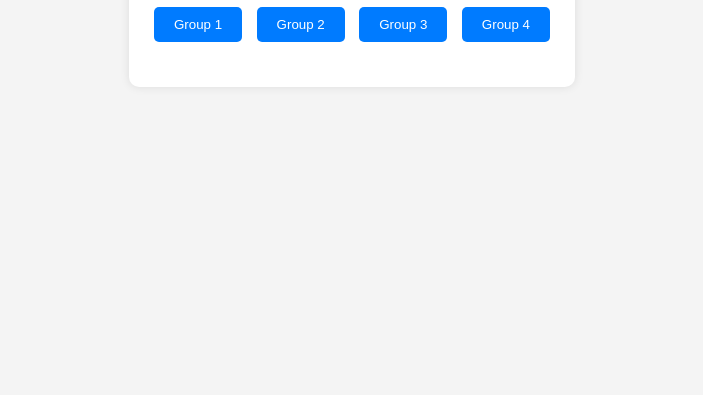
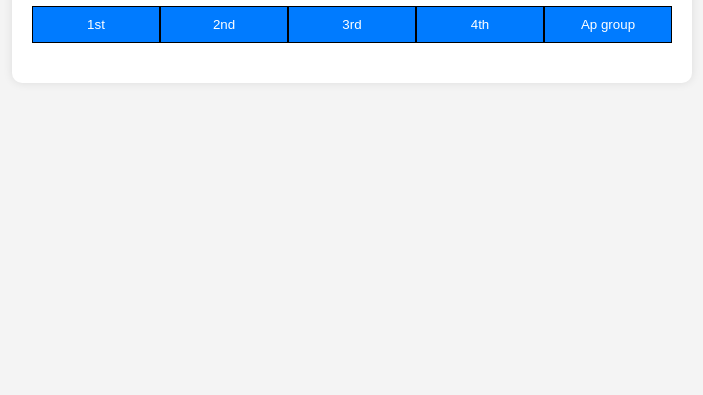
Before and after one commit to AkIszler/MadamLinkSite, a plain HTML site: page index.html in a window 1280 px wide. Shown: the part 405-800 px from the top of the page, without its empty margins (288-991 px from the left). Drawn offline with Linux system fonts and the light colour scheme.

Commit message:
minior updates to groups

```diff
--- a/index.html
+++ b/index.html
@@ -10,10 +10,11 @@
     <div class="container">
         <h1>Link Groups</h1>
         <div class="button-group">
-            <button onclick="showLinks('group1')">Group 1</button>
-            <button onclick="showLinks('group2')">Group 2</button>
-            <button onclick="showLinks('group3')">Group 3</button>
-            <button onclick="showLinks('group4')">Group 4</button>
+            <button onclick="showLinks('group1')">1st</button>
+            <button onclick="showLinks('group2')">2nd</button>
+            <button onclick="showLinks('group3')">3rd</button>
+            <button onclick="showLinks('group4')">4th</button>
+            <button onclick="showLinks('group5')">Ap group</button>
         </div>
         <div class="links" id="links">
             <!-- Links will be dynamically inserted here -->
--- a/index.js
+++ b/index.js
@@ -48,6 +48,18 @@ const linkData = {
         { name: "Link 4-8", url: "#link4-8" },
         { name: "Link 4-9", url: "#link4-9" },
         { name: "Link 4-10", url: "#link4-10" }
+    ],
+    group5: [
+        { name: "Link 4-1", url: "#link4-1" },
+        { name: "Link 4-2", url: "#link4-2" },
+        { name: "Link 4-3", url: "#link4-3" },
+        { name: "Link 4-4", url: "#link4-4" },
+        { name: "Link 4-5", url: "#link4-5" },
+        { name: "Link 4-6", url: "#link4-6" },
+        { name: "Link 4-7", url: "#link4-7" },
+        { name: "Link 4-8", url: "#link4-8" },
+        { name: "Link 4-9", url: "#link4-9" },
+        { name: "Link 4-10", url: "#link4-10" }
     ]
 };
 
--- a/style.css
+++ b/style.css
@@ -16,20 +16,27 @@ body {
     border-radius: 10px;
     box-shadow: 0 0 10px rgba(0, 0, 0, 0.1);
     text-align: center;
+    min-width: 50% !important;
 }
 
 .button-group {
+    display: flex;
+    justify-content: center;
+    gap: 0; /* No spacing between buttons */
     margin-bottom: 20px;
 }
 
 .button-group button {
+    flex: 1; /* All buttons take equal space */
+    margin: 5px;
     background-color: #007BFF;
     color: #fff;
-    border: none;
-    padding: 10px 20px;
-    margin: 5px;
-    border-radius: 5px;
+    border: 1px solid black;
+    padding: 10px;
+    margin: 0; /* Remove any margin */
+    border-radius: 0; /* Remove rounded corners to align perfectly */
     cursor: pointer;
+
 }
 
 .button-group button:hover {
@@ -38,6 +45,7 @@ body {
 
 .links {
     display: none;
+    padding-left: 10%;
     margin-top: 20px;
     text-align: left;
 }
@@ -46,7 +54,7 @@ body {
     display: block;
     color: #007BFF;
     text-decoration: none;
-    margin: 5px 0;
+    margin: 5px 5px;
 }
 
 .links a:hover {
```
